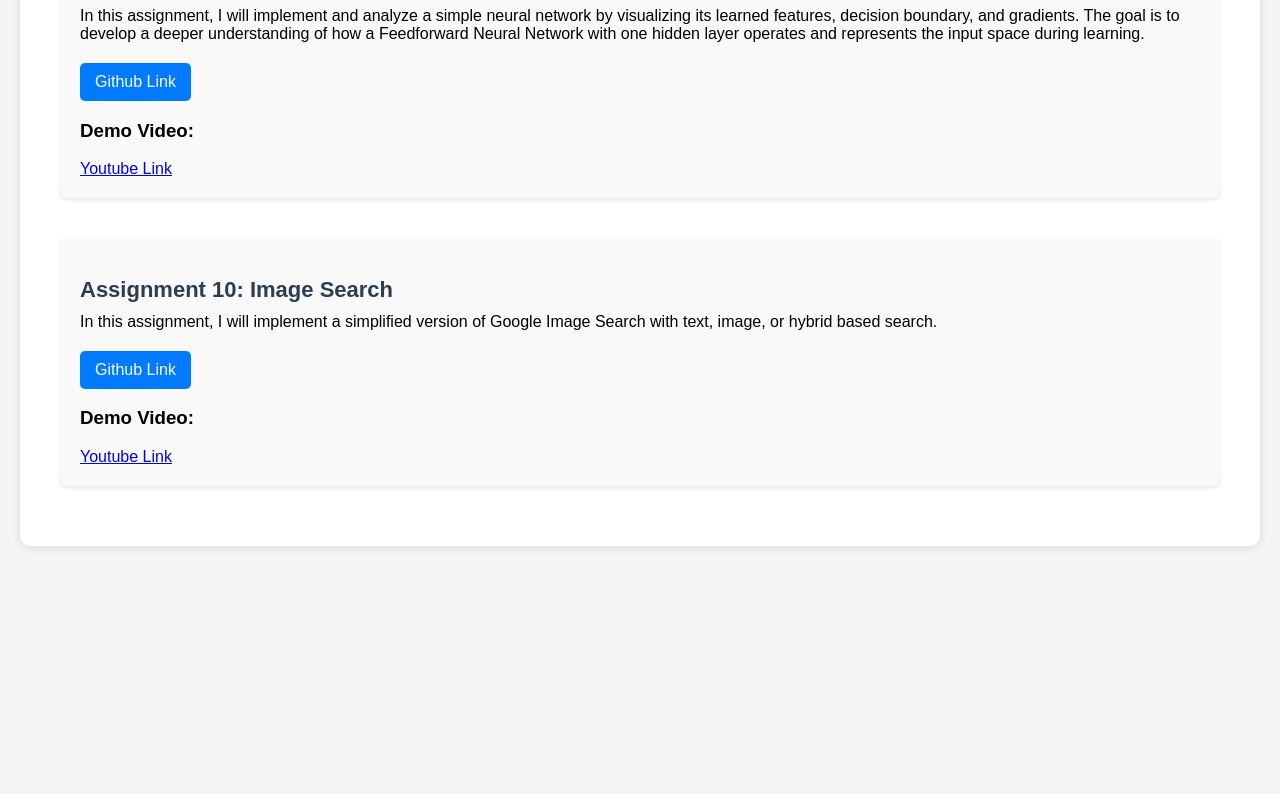
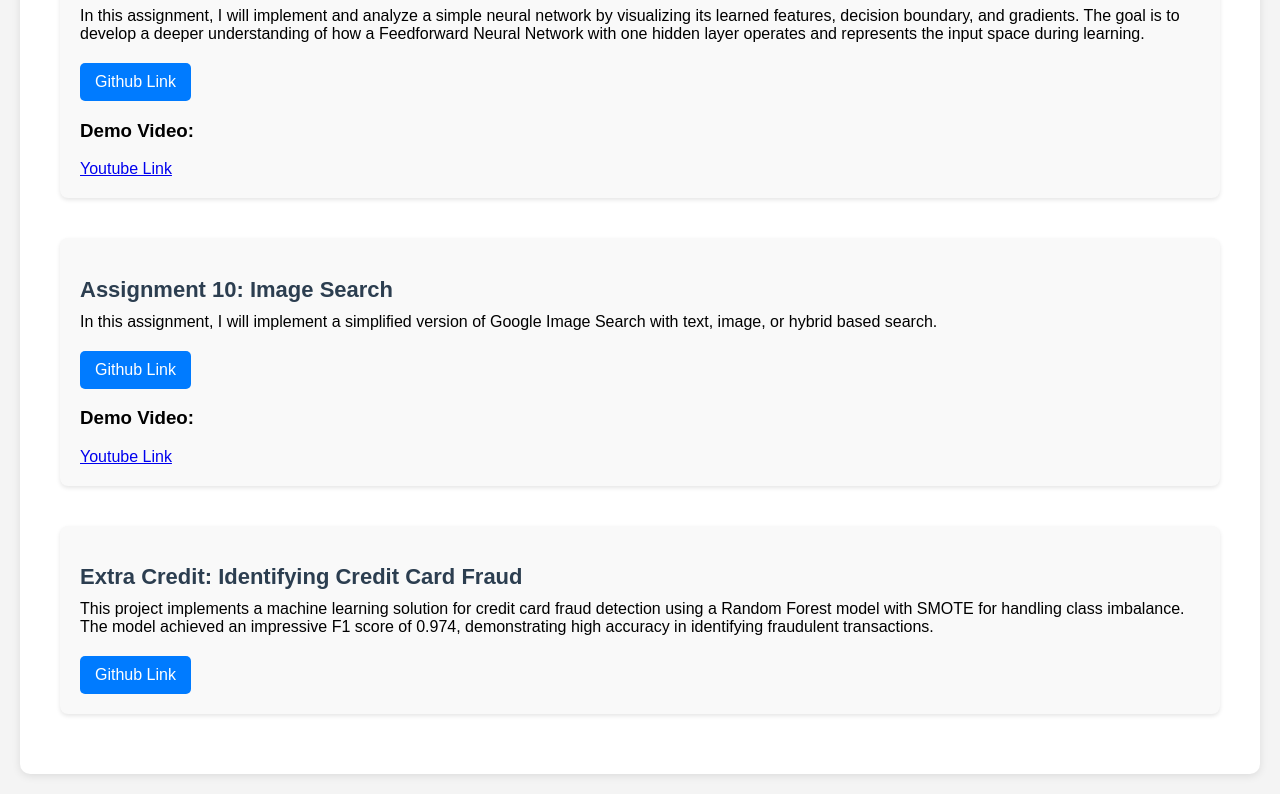
Before and after one commit to pengrui26/pengrui26.github.io, a plain HTML site: page assignments.html in a window 1280 px wide. Shown: the part 3988-4782 px from the top of the page. Before the commit the page ends 4554 px from the top, so only its background shows below. Drawn offline with Linux system fonts and the light colour scheme.

Commit message:
add extra credit

```diff
--- a/assignments.html
+++ b/assignments.html
@@ -235,6 +235,21 @@
           >Youtube Link</a
         >
       </div>
+      <div class="assignment-entry">
+        <h2>Extra Credit: Identifying Credit Card Fraud</h2>
+        <p>
+          This project implements a machine learning solution for credit card
+          fraud detection using a Random Forest model with SMOTE for handling
+          class imbalance. The model achieved an impressive F1 score of 0.974,
+          demonstrating high accuracy in identifying fraudulent transactions.
+        </p>
+        <a
+          href="https://github.com/pengrui26/pengruif-extra-credit"
+          class="github-link"
+          target="_blank"
+          >Github Link</a
+        >
+      </div>
     </section>
     <footer><p>&copy; 2024 Pengrui Fan</p></footer>
   </body>
```
